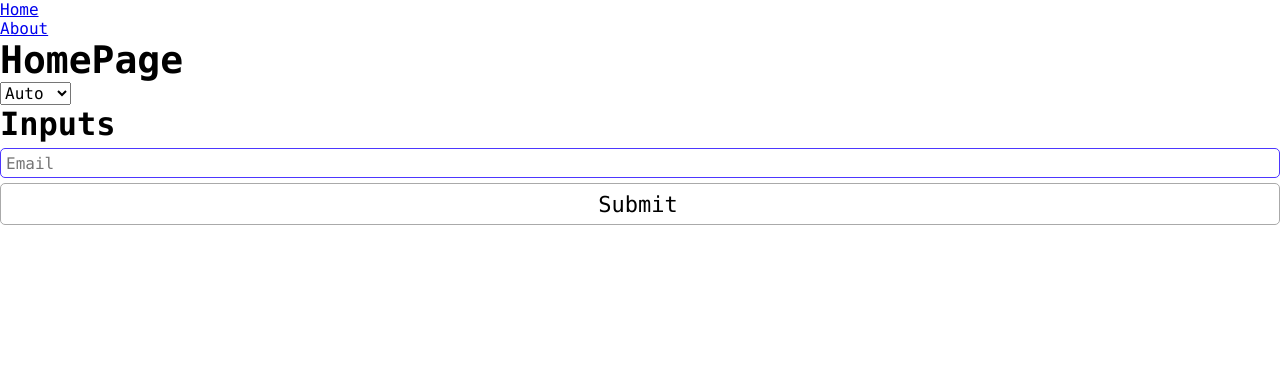
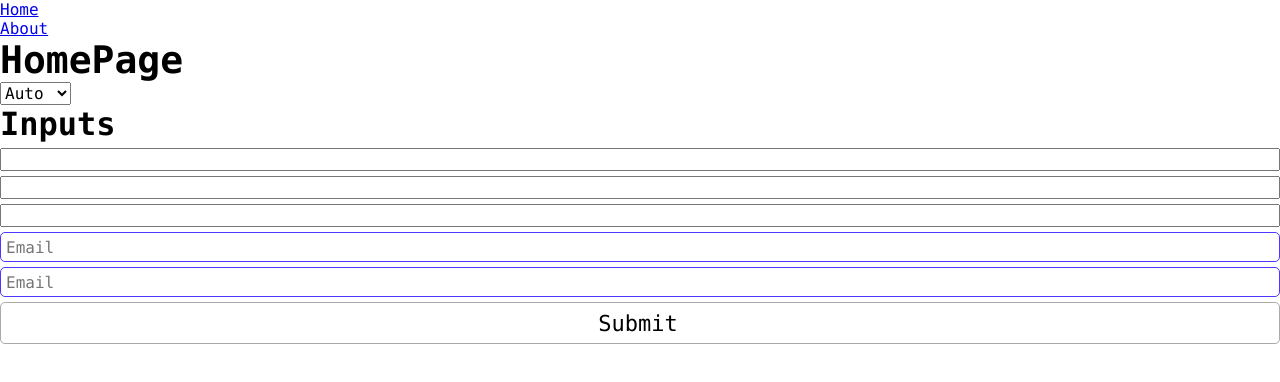
Before and after one commit to VanyaMate/jobfind, a Nuxt app: page / in a window 1280 px wide. Shown: the top 382 px of the page. Built offline with nearby package versions, Linux system fonts and the light colour scheme; what @vanyamate/commiter would draw is missing.

Commit message:
🙏 Fix : UI Kit - Добавил inheritAttrs и поддержку v-model в AppInput

```diff
--- a/components/app/inputs/AppInput/AppInput.vue
+++ b/components/app/inputs/AppInput/AppInput.vue
@@ -4,6 +4,7 @@
             :class="[props.size, { error: hasError }]"
             @input="$emit('update:modelValue', ($event.target as HTMLInputElement).value)"
             v-bind="$attrs"
+            :value="props.modelValue"
         />
         <div class="errorMarker">?</div>
         <div class="errorMessage">{{ errorMessage }}</div>
@@ -18,17 +19,20 @@ import { AppInputSize } from '~/components/app/inputs/AppInput/types/AppInputSiz
 interface Props extends /* @vue-ignore */ InputHTMLAttributes {
     size?: AppInputSize;
     error?: string;
+    modelValue?: string;
 }
 
 const props = withDefaults(
     defineProps<Props>(),
     {
-        size : AppInputSize.MEDIUM,
-        error: undefined,
+        size      : AppInputSize.MEDIUM,
+        error     : undefined,
+        modelValue: '',
     },
 );
 
-console.log(props);
+console.log('attrs', useAttrs());
+console.log('props', props);
 
 const hasError     = computed(() => props.error && props.error.length);
 const errorMessage = ref(props.error);
@@ -37,6 +41,10 @@ watchEffect(() => {
     if (props.error) {
         errorMessage.value = props.error;
     }
+});
+
+defineOptions({
+    inheritAttrs: false,
 });
 
 </script>
--- a/pages/index.vue
+++ b/pages/index.vue
@@ -3,6 +3,15 @@
     <SwitchTheme/>
     <AppForm @submit="onSubmit">
         <h2>Inputs</h2>
+        <input v-model="email" v-bind="emailProps"/>
+        <input v-model="email" v-bind="emailProps"/>
+        <input v-model="email" v-bind="emailProps"/>
+        <AppInput
+            placeholder="Email"
+            v-model="email"
+            v-bind="emailProps"
+            :error="form.errors.value.email"
+        />
         <AppInput
             placeholder="Email"
             v-model="email"
```
